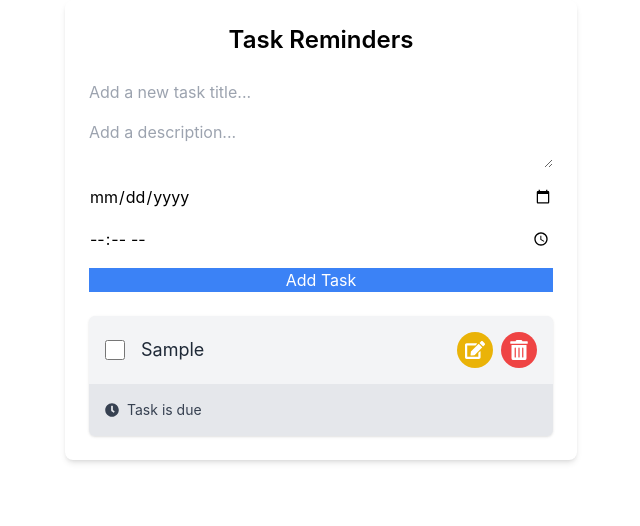
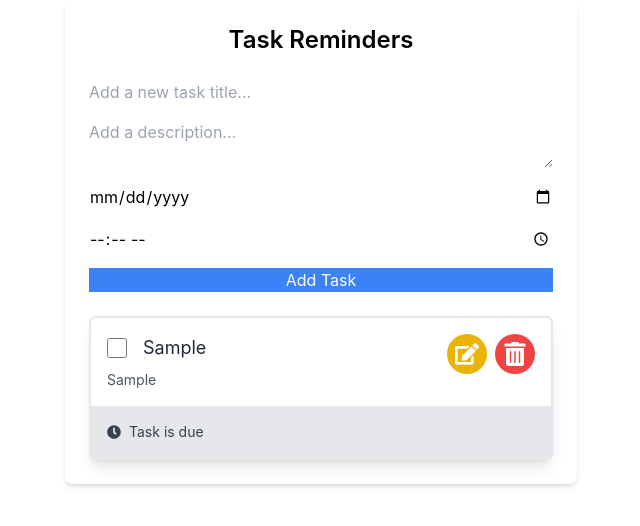
Before and after one commit to Hackdata2024/40-ee, a React (Create React App) app in the folder client/: page /task-reminders in a window 1280 px wide. Both pictures are taken after typing "Sample", "Sample", "2020-01-15", "10:30" into the empty fields and a click on the button "Add Task". Shown: the top 526 px of the page, without its empty margins (319-959 px from the left). Built offline with nearby package versions, Linux system fonts and the light colour scheme; no server answers.

Commit message:
Task Reminders

```diff
--- a/client/src/components/TaskReminders/TaskReminders.js
+++ b/client/src/components/TaskReminders/TaskReminders.js
@@ -1,6 +1,6 @@
-import React, { useState,useEffect } from "react";
+import React, { useState, useEffect } from "react";
 import { FaEdit, FaTrashAlt, FaClock } from "react-icons/fa";
-import axios from 'axios';
+import axios from "axios";
 
 const TaskReminders = () => {
   const [tasks, setTasks] = useState([]);
@@ -10,13 +10,14 @@ const TaskReminders = () => {
   const [newTaskReminderTime, setNewTaskReminderTime] = useState("");
   const [editingId, setEditingId] = useState(null);
   const [editTitle, setEditTitle] = useState("");
-
+  useEffect(() => {
+    fetchTasks();
+  }, []);
 
   const fetchTasks = async () => {
-    const {data} = await axios.get('http://localhost:5000/api/tasks');
+    const { data } = await axios.get("http://localhost:5000/api/tasks");
     setTasks(data);
-  }
-
+  };
 
   useEffect(() => {
     fetchTasks();
@@ -41,11 +42,12 @@ const TaskReminders = () => {
   };
 
   const toggleTaskCompletion = (id) => {
-    setTasks(
-      tasks.map((task) =>
+    console.log("Toggling completion for task:", id);
+    const updatedTasks = tasks.map((task) =>
       task.id === id ? { ...task, completed: !task.completed } : task
-      )
     );
+    console.log("Updated tasks:", updatedTasks);
+    setTasks(updatedTasks);
   };
 
   const removeTask = (id) => {
@@ -128,15 +130,17 @@ const TaskReminders = () => {
           Add Task
         </button>
       </div>
-      <ul>
+      <ul className="space-y-4">
         {tasks.map((task) => (
           <li
             key={task.id}
-            className={`bg-gray-100 rounded-md overflow-hidden shadow ${
-              task.completed ? "opacity-75" : ""
+            className={`bg-white rounded-md overflow-hidden shadow-lg ${
+              task.completed
+                ? "border-green-500 border-2"
+                : "border-gray-200 border-2"
             }`}
           >
-            <div className="p-4 flex justify-between items-center">
+            <div className="p-4 flex justify-between items-start">
               <div className="flex-1">
                 {editingId === task.id ? (
                   <input
@@ -146,6 +150,7 @@ const TaskReminders = () => {
                     className="input text-base w-full"
                   />
                 ) : (
+                  <div>
                     <div className="flex items-center space-x-4">
                       <input
                         type="checkbox"
@@ -163,9 +168,14 @@ const TaskReminders = () => {
                         {task.title}
                       </span>
                     </div>
+                    {/* Display task description */}
+                    <p className="text-sm text-gray-600 mt-2">
+                      {task.description}
+                    </p>
+                  </div>
                 )}
               </div>
-              <div className="flex items-center space-x-2">
+              <div className="flex flex-col space-y-2 sm:space-y-0 sm:flex-row sm:items-center sm:space-x-2">
                 {editingId === task.id ? (
                   <button
                     onClick={() => saveEdit(task.id)}
@@ -174,22 +184,20 @@ const TaskReminders = () => {
                     Save
                   </button>
                 ) : (
-                  <>
+                  <div className="flex space-x-2">
                     <button
                       onClick={() => startEditing(task.id)}
-                      className="btn p-2 rounded-full bg-yellow-500 hover:bg-yellow-700 text-white flex items-center justify-center text-lg"
+                      className="btn p-2 rounded-full bg-yellow-500 hover:bg-yellow-700 text-white flex items-center justify-center"
                     >
-                      <FaEdit className="h-5 w-5" />{" "}
-                      {/* Adjust size as needed */}
+                      <FaEdit className="h-6 w-6" />
                     </button>
                     <button
                       onClick={() => removeTask(task.id)}
-                      className="btn p-2 rounded-full bg-red-500 hover:bg-red-700 text-white flex items-center justify-center text-lg"
+                      className="btn p-2 rounded-full bg-red-500 hover:bg-red-700 text-white flex items-center justify-center"
                     >
-                      <FaTrashAlt className="h-5 w-5" />{" "}
-                      {/* Adjust size as needed */}
+                      <FaTrashAlt className="h-6 w-6" />
                     </button>
-                  </>
+                  </div>
                 )}
               </div>
             </div>
```
Lines whose indentation alone changed are shown as unchanged.
